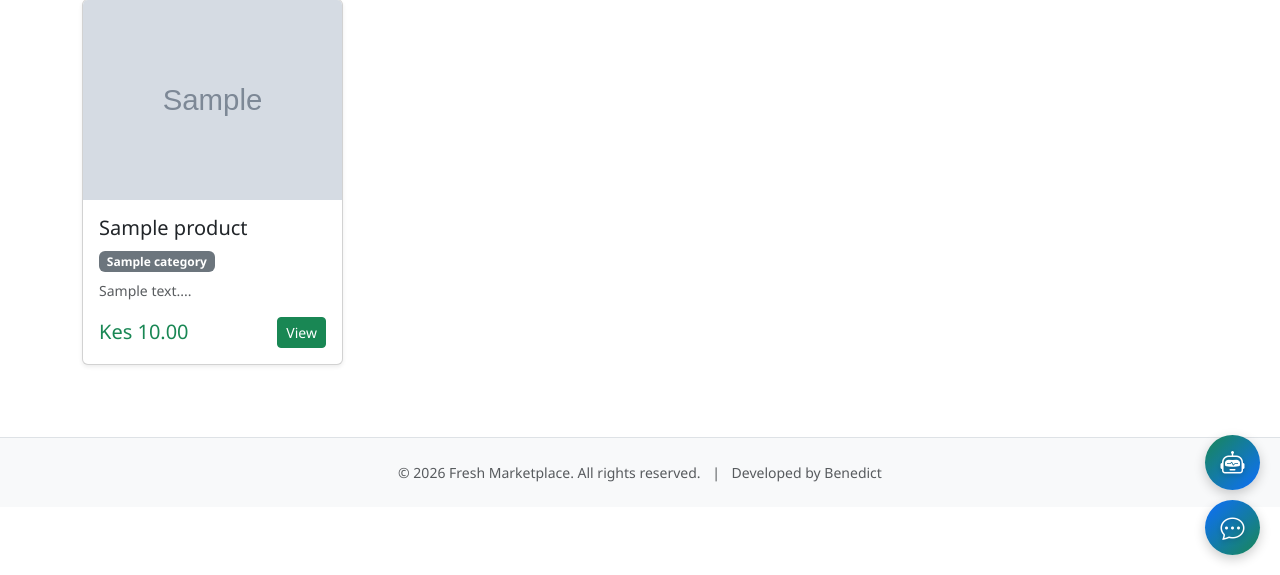
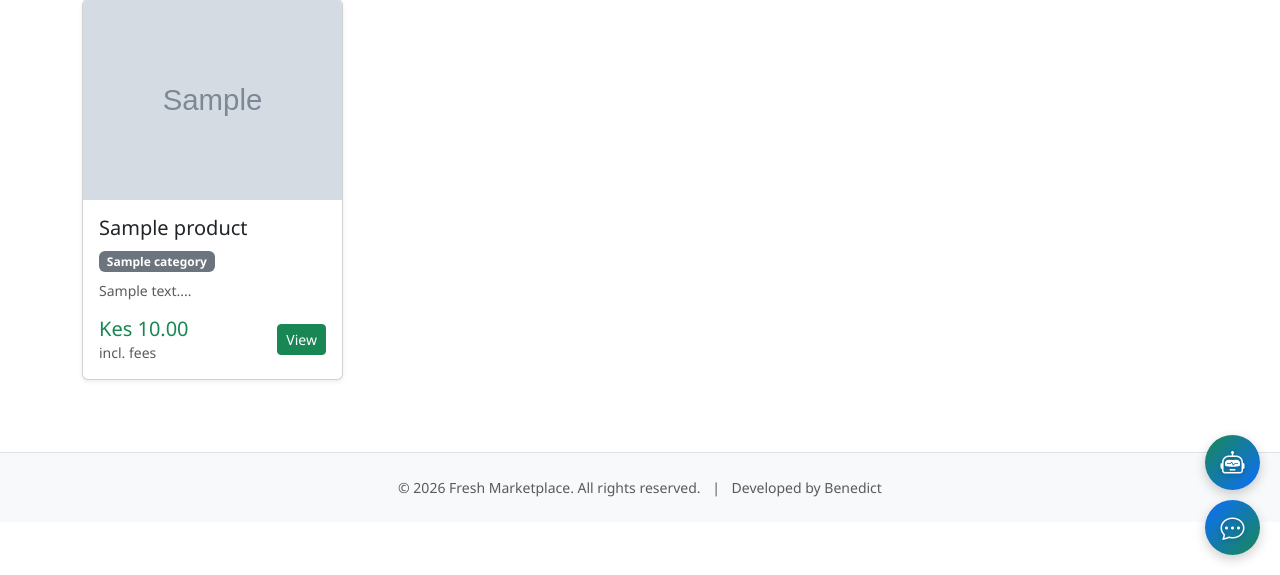
Before and after one commit to evansochadeka/FreshMarketplace, a Flask app: template templates/products.html in a window 1280 px wide. Shown: the part 225-800 px from the top of the page. Run offline with Flask 3, Linux system fonts and the light colour scheme; the template is opened without the code that fills it: most values are stand-ins (such as "Sample title", 1, 10 or a date in 2020); grey boxes marked "Sample" are stand-in pictures; some libraries are stand-ins or nearby versions.

Commit message:
Update products.html

```diff
--- a/templates/products.html
+++ b/templates/products.html
@@ -5,7 +5,7 @@
 {% block content %}
 <h1 class="mb-4">All Products</h1>
 
-<!-- Categories Filter -->
+<!-- Filters -->
 <div class="row mb-4">
     <div class="col-md-8">
         <form method="GET" class="d-flex">
@@ -28,14 +28,17 @@
 <div class="row">
     {% for product in products %}
     <div class="col-md-3 mb-4">
-        <div class="card h-100 shadow-sm">
+        <div class="card h-100 shadow-sm product-card">
             <img src="{{ product.image_url }}" class="card-img-top" alt="{{ product.name }}" style="height: 200px; object-fit: cover;">
             <div class="card-body">
                 <h5 class="card-title">{{ product.name }}</h5>
                 <span class="badge bg-secondary mb-2">{{ product.category }}</span>
                 <p class="card-text text-muted small">{{ product.description[:60] }}...</p>
                 <div class="d-flex justify-content-between align-items-center">
-                    <span class="h5 text-success mb-0">Kes {{ "%.2f"|format(product.price) }}</span>
+                    <div>
+                        <span class="h5 text-success mb-0">Kes {{ "%.2f"|format(product.price) }}</span>
+                        <small class="text-muted d-block">incl. fees</small>
+                    </div>
                     <a href="{{ url_for('product_detail', id=product.id) }}" class="btn btn-sm btn-success">View</a>
                 </div>
             </div>
@@ -50,4 +53,14 @@
     <p class="text-muted">Try adjusting your search or filter.</p>
 </div>
 {% endif %}
+
+<style>
+.product-card {
+    transition: transform 0.2s;
+}
+.product-card:hover {
+    transform: translateY(-5px);
+    box-shadow: 0 8px 16px rgba(0,0,0,0.1) !important;
+}
+</style>
 {% endblock %}
```
